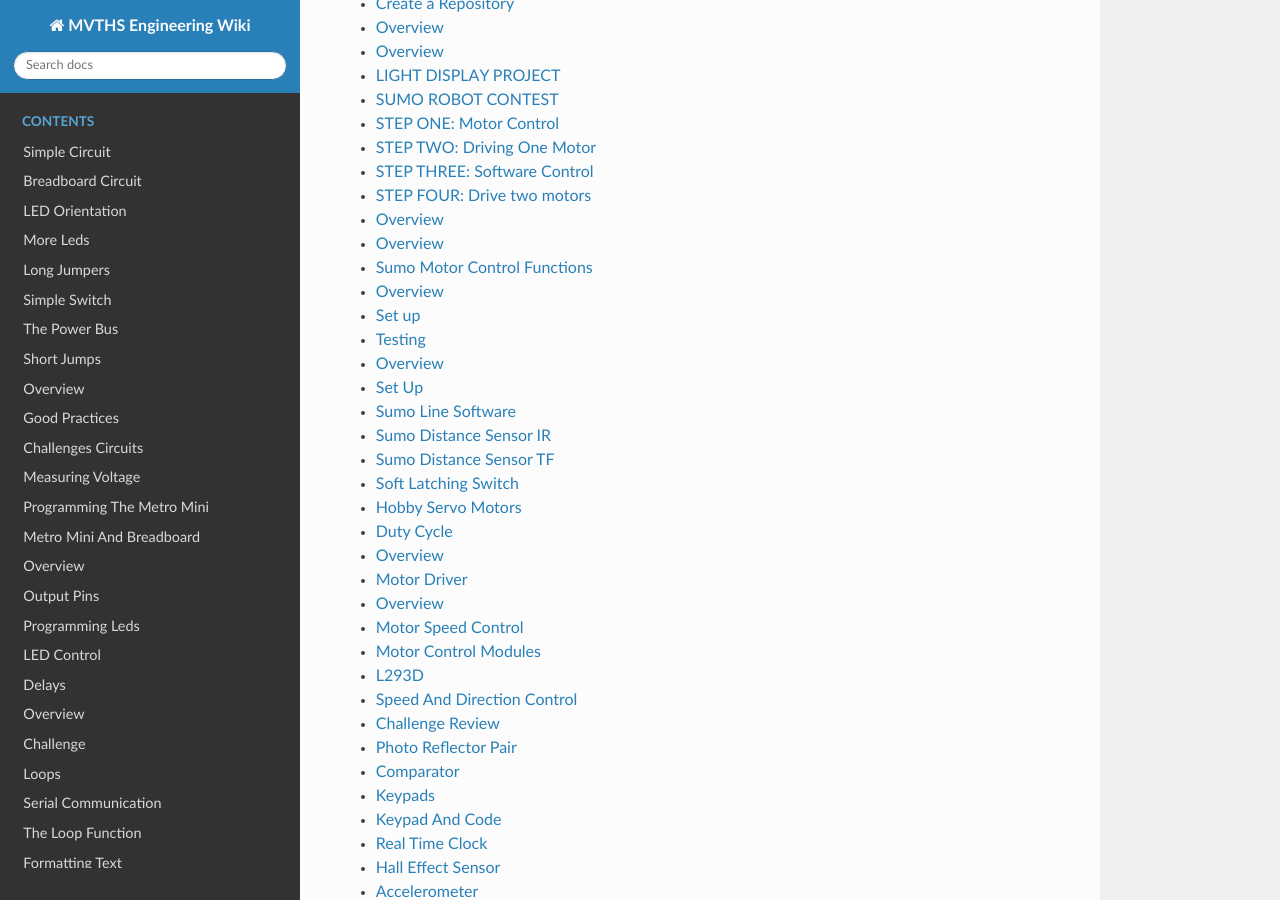
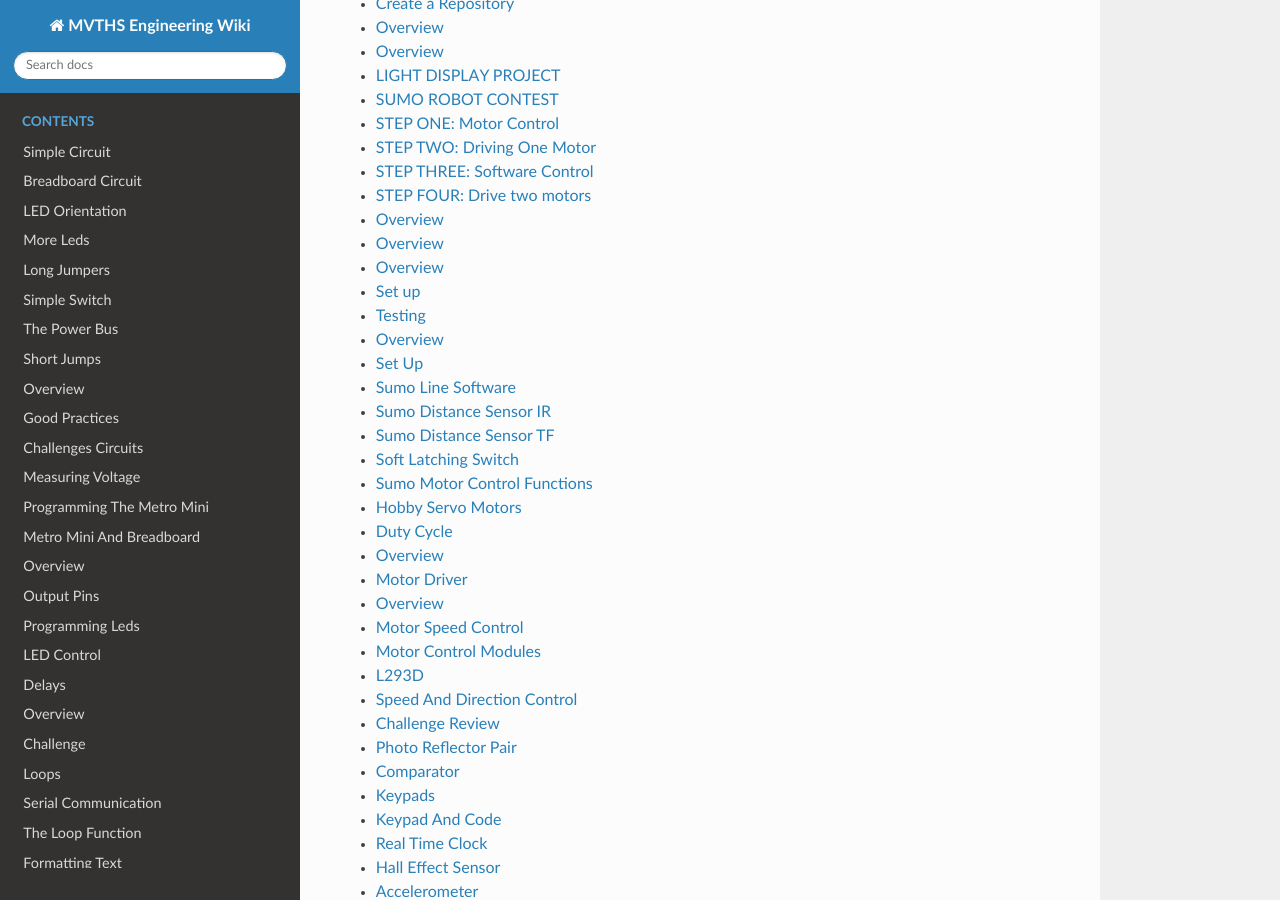
Before and after one commit to maxtkc/mvths-wiki, a Sphinx documentation site: the page built from docs/index.rst, in a window 1280 px wide and 900 px high, scrolled down 2592 px. Built offline with Sphinx 7.4.7 and the Read the Docs theme 2.0.0, drawn with Linux system fonts in a browser that asks for light colours; pages that are not in the unit, such as notebooks, are missing from menus.

```diff
--- a/docs/index.rst
+++ b/docs/index.rst
@@ -116,13 +116,13 @@ The following is a list of guides for learning about electronics and software in
    070xc-sumo-two-motors
    070xn-sumo-single-supply
    070xe-sumo-battery
-   070xd-motor-control-functions
    070xf-sumo-line-sensor
    070xg-sumo-line-detector
    070xh-sumo-line-software
    070xi-sumo-distance-ir
    070xj-sumo-distance-tf
    070xk-sumo-soft-switch
+   070xd-motor-control-functions
    053-hobby-servo-motors
    054-duty-cycle
    055a-voltage-regulation
```
